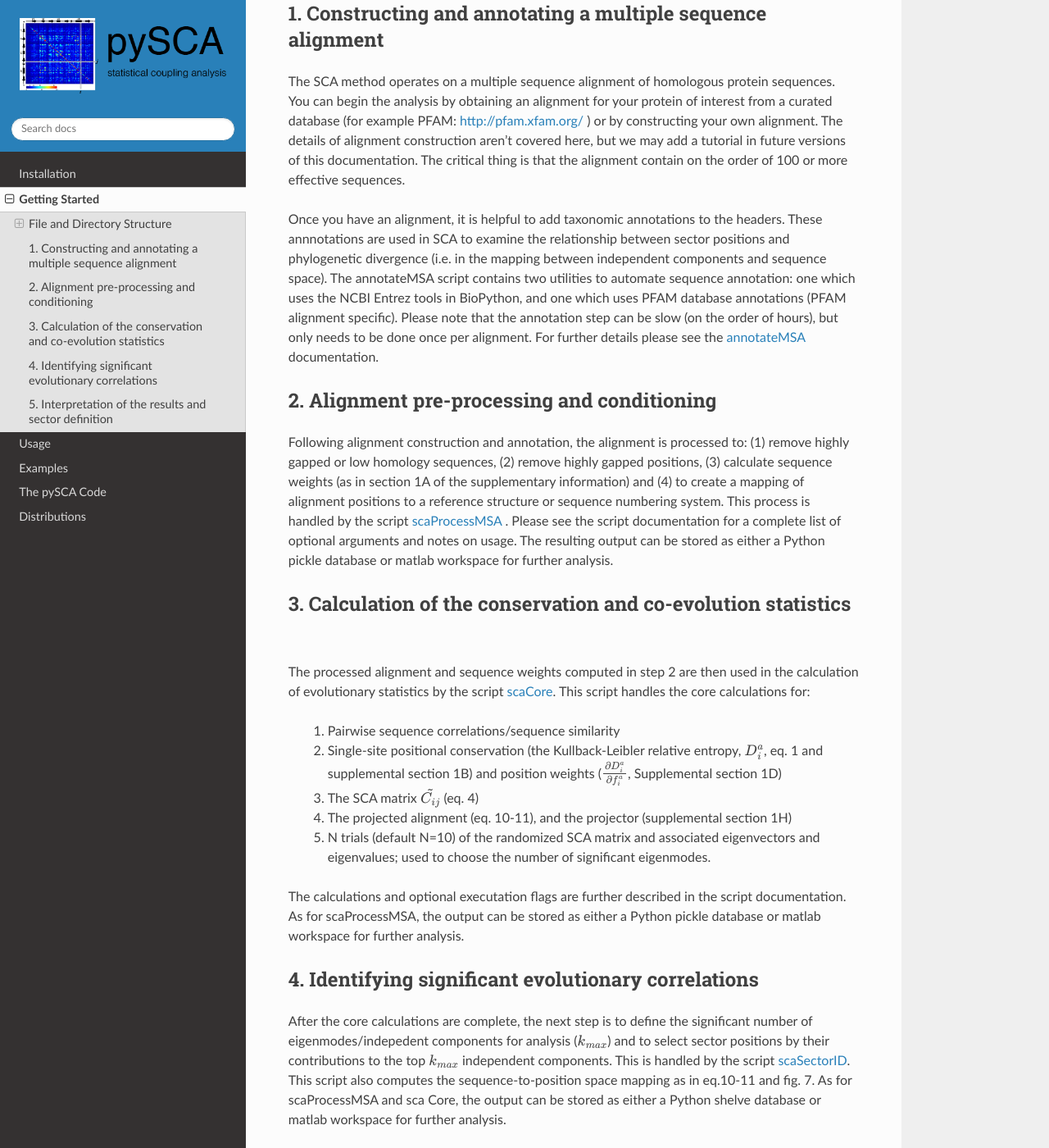
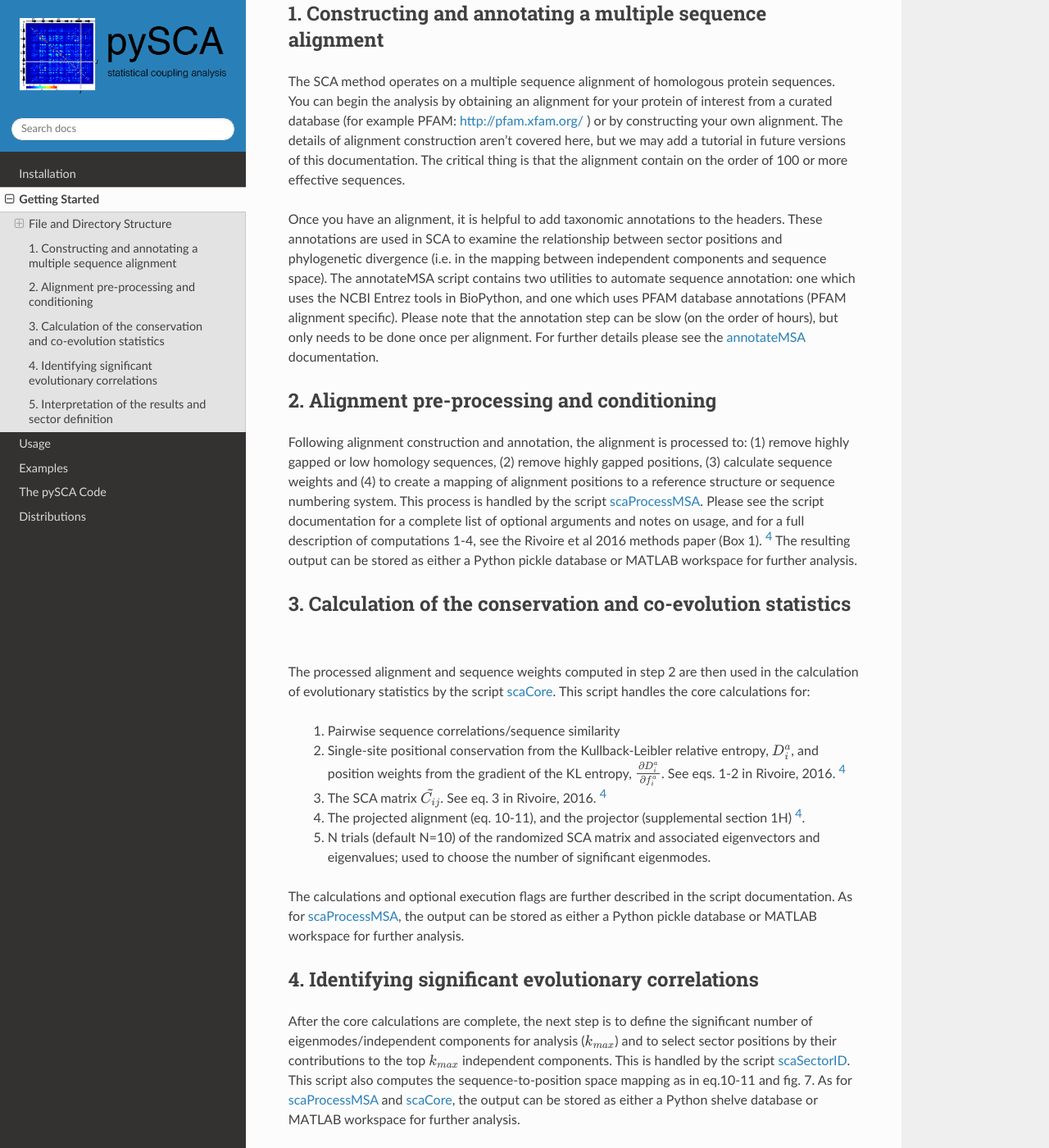
Before and after one commit to ranganathanlab/pySCA, a Sphinx documentation site: the page built from docs/source/get_started.rst, in a window 1280 px wide and 1400 px high, scrolled down 2452 px. Shown: the whole window at 82% size. Built offline with Sphinx 7.4.7 and the Read the Docs theme 2.0.0, drawn with Linux system fonts in a browser that asks for light colours; some of the changed text lies outside the part shown.

Commit message:
Documentation updates:
1. Fix typos and outdated ipython references.
2. Correct broken links caused by switching to 'prettified' url paths.
3. Update 'getting started' page with references to the 2016 paper.
4. Explicitly give the 2016 paper on the 'please cite' part on the
   landing page.

```diff
--- a/docs/source/get_started.rst
+++ b/docs/source/get_started.rst
@@ -18,8 +18,8 @@
 analyzed using a shell script (for an example, see `runAllNBCalcs.sh`).
 Following execution of the scripts, the pickle database can be loaded in an
 Jupyter notebook for visualizing the results and interpreting the data.
-Alternatively, the output of the analysis scripts can be saved as a Matlab
-workspace, and results plotted/analyzed in Matlab. Below we describe the five
+Alternatively, the output of the analysis scripts can be saved as a MATLAB
+workspace, and results plotted/analyzed in MATLAB. Below we describe the five
 main analysis steps in more detail.
 
 
@@ -41,7 +41,7 @@
   in a newly installed pySCA distribution. Running the scripts below will
   output a processed alignment (\*.fasta or \*.an file) and pickle database
   (\*.db file) to Outputs/. Similarly, if you choose to output results to a
-  Matlab workspace, the resulting \*.mat file will write to this directory.
+  MATLAB workspace, the resulting \*.mat file will write to this directory.
 figs/
   Contains a few figures that are loaded into the tutorials for illustration
   purposes.
@@ -99,7 +99,7 @@
   The script that defines positions that show a statistically significant
   correlation.
 scaTools.py
-  Contains the pySCA library... the functions that implement all of the SCA
+  Contains the pySCA library - the functions that implement all of the SCA
   calculations.
 
 
@@ -115,97 +115,92 @@
 contain on the order of 100 or more effective sequences.
 
 Once you have an alignment, it is helpful to add taxonomic annotations to the
-headers. These annnotations are used in SCA to examine the relationship between
+headers. These annotations are used in SCA to examine the relationship between
 sector positions and phylogenetic divergence (i.e. in the mapping between
 independent components and sequence space). The annotateMSA script contains
 two utilities to automate sequence annotation: one which uses the NCBI Entrez
 tools in BioPython, and one which uses PFAM database annotations (PFAM
 alignment specific). Please note that the annotation step can be slow (on the
 order of hours), but only needs to be done once per alignment. For further
-details please see the `annotateMSA`_ documentation.
-
-.. _annotateMSA: annotateMSA.html
+details please see the :doc:`/annotateMSA` documentation.
 
 2. Alignment pre-processing and conditioning
 ============================================
 
 Following alignment construction and annotation, the alignment is processed to:
 (1) remove highly gapped or low homology sequences, (2) remove highly gapped
-positions, (3) calculate sequence weights (as in section 1A of the
-supplementary information) and (4) to create a mapping of alignment positions
-to a reference structure or sequence numbering system. This process is handled
-by the script scaProcessMSA_ . Please see the script documentation for a
-complete list of optional arguments and notes on usage.  The resulting output
-can be stored as either a Python pickle database or matlab workspace for
-further analysis.
-
-.. _scaProcessMSA: scaProcessMSA.html
-
+positions, (3) calculate sequence weights and (4) to create a mapping of
+alignment positions to a reference structure or sequence numbering system. This
+process is handled by the script :doc:`/scaProcessMSA`. Please see the script
+documentation for a complete list of optional arguments and notes on usage, and
+for a full description of computations 1-4, see the Rivoire et al 2016 methods
+paper (Box 1). [#Rivoire2016]_ The resulting output can be stored as either a
+Python pickle database or MATLAB workspace for further analysis.
 
 3. Calculation of the conservation and co-evolution statistics
 ==============================================================
 
 The processed alignment and sequence weights computed in step 2 are then used
-in the calculation of evolutionary statistics by the script scaCore_. This
-script handles the core calculations for:
+in the calculation of evolutionary statistics by the script :doc:`scaCore`.
+This script handles the core calculations for:
 
     1. Pairwise sequence correlations/sequence similarity
-    2. Single-site positional conservation (the Kullback-Leibler relative
-       entropy, :math:`D_i^a`, eq. 1 and supplemental section 1B) and position
-       weights (:math:`\frac{\partial{D_i^a}}{\partial{f_i^a}}`, Supplemental
-       section 1D)
-    3. The SCA matrix :math:`\tilde{C_{ij}}` (eq. 4)
+    2. Single-site positional conservation from the Kullback-Leibler relative
+       entropy, :math:`D_i^a`, and position weights from the gradient of the KL
+       entropy, :math:`\frac{\partial{D_i^a}}{\partial{f_i^a}}`. See eqs. 1-2
+       in Rivoire, 2016. [#Rivoire2016]_
+    3. The SCA matrix :math:`\tilde{C_{ij}}`. See eq. 3 in Rivoire, 2016.
+       [#Rivoire2016]_
     4. The projected alignment (eq. 10-11), and the projector (supplemental
-       section 1H)
+       section 1H) [#Rivoire2016]_.
     5. N trials (default N=10) of the randomized SCA matrix and associated
        eigenvectors and eigenvalues; used to choose the number of significant
        eigenmodes.
 
-The calculations and optional executation flags are further described in the
-script documentation. As for scaProcessMSA, the output can be stored as either
-a Python pickle database or matlab workspace for further analysis.
-
-.. _scaCore: scaCore.html
+The calculations and optional execution flags are further described in the
+script documentation. As for :doc:`scaProcessMSA`, the output can be stored as
+either a Python pickle database or MATLAB workspace for further analysis.
 
 4. Identifying significant evolutionary correlations
 ====================================================
 
 After the core calculations are complete, the next step is to define the
-significant number of eigenmodes/indepedent components for analysis
+significant number of eigenmodes/independent components for analysis
 (:math:`k_{max}`) and to select sector positions by their contributions to the
 top :math:`k_{max}` independent components. This is handled by the script
-scaSectorID_. This script also computes the sequence-to-position space mapping
-as in eq.10-11 and fig. 7. As for scaProcessMSA and sca Core, the output can be
-stored as either a Python shelve database or matlab workspace for further
-analysis.
-
-.. _scaSectorID: scaSectorID.html
+:doc:`scaSectorID`. This script also computes the sequence-to-position space
+mapping as in eq.10-11 and fig. 7. As for :doc:`scaProcessMSA` and
+:doc:`scaCore`, the output can be stored as either a Python shelve database or
+MATLAB workspace for further analysis.
 
 5. Interpretation of the results and sector definition
 ======================================================
 
 Execution of annotateMSA, scaProcessMSA, scaCore, and scaSectorID completes
 the calculation of SCA terms and results in a single pickle database (\*.db
-file, and optionally, a matlab workspace) containing the collected results. The
+file, and optionally, a MATLAB workspace) containing the collected results. The
 final step is to interpret these calculations and evaluate the
 (non-)independence of the amino acid positions associated with each independent
 component (as in Fig. 4).
 
-The tutorials_ are designed to provide examples of this process, and to
-illustrate different aspects of SCA usage (please see the individual tutorial
-headers for more information).
-
-.. _tutorials: tutorials.html
+The :doc:`tutorials <usage>` are designed to provide examples of this process,
+and to illustrate different aspects of SCA usage (please see the individual
+tutorial headers for more information).
 
 
 **Further Reading/References:**
 
-1. Halabi N, Rivoire O, Leibler S, and Ranganathan R. "Protein sectors:
-   evolutionary unis of three-dimensional structure." *Cell.* 2009 v.138 p.774
+.. [#Halabi2009] Halabi N, Rivoire O, Leibler S, and Ranganathan R. "Protein
+   sectors: evolutionary unis of three-dimensional structure." *Cell.* 2009
+   v.138 p.774
 
-2. Smock RG, Rivoire O, Russ WP, Swain JF, Leibler S, Ranganathan R, Gierasch
-   LM. "An interdomain sector mediating allostery in Hsp70 molecular
-   chaperones." *MSB.* 2010 v.6 p.414
+.. [#Smock2010] Smock RG, Rivoire O, Russ WP, Swain JF, Leibler S, Ranganathan
+   R, Gierasch LM. "An interdomain sector mediating allostery in Hsp70
+   molecular chaperones." *MSB.* 2010 v.6 p.414
 
-3. Reynolds KA, Russ WP, Socolich M, Ranganathan R. "Evolution-based design of
-   proteins." *Methods Enzymol.* 2013 v.523 p.213
+.. [#Reynolds2013] Reynolds KA, Russ WP, Socolich M, Ranganathan R.
+   "Evolution-based design of proteins." *Methods Enzymol.* 2013 v.523 p.213
+
+.. [#Rivoire2016] Rivoire, O., Reynolds, K. A., and Ranganathan, R.
+   Evolution-Based Functional Decomposition of Proteins. *PLOS Computational
+   Biology* 12, e1004817 (2016).
--- a/docs/source/index.rst
+++ b/docs/source/index.rst
@@ -21,8 +21,10 @@
 the basic physical principles underlying protein structure, function, and
 evolution.
 
-**Please Cite:** *Olivier Rivoire, Kimberly Reynolds, and Rama Ranganathan.
-"Evolution-Based Functional Decomposition of Proteins".*
+**Please Cite:**
+
+  Rivoire, O., Reynolds, K. A., and Ranganathan, R.  Evolution-Based Functional
+  Decomposition of Proteins. *PLOS Computational Biology* 12, e1004817 (2016).
 
 I. Installing and Using pySCA
 ==============================
--- a/docs/source/usage.rst
+++ b/docs/source/usage.rst
@@ -16,16 +16,16 @@
 directory:
 
   1.  A pickle database (\*.db file) that contains the results of the
-      calculations (these are then read in and analyzed in the ipython
+      calculations (these are then read in and analyzed in the IPython
       notebooks - \*.ipynb)
   2.  A \*.log file that provides some information about the analysis
   3.  A processed alignment (\*.fasta file) resulting from the
       scaProcessMSA script.
 
-Following this step, you can begin the tutorial as an interactive ipython
+Following this step, you can begin the tutorial as an interactive Jupyter
 notebook from the command line as follows::
 
-  ipython notebook SCA_G.ipynb
+  jupyter notebook SCA_G.ipynb
 
 This should open the notebook in a browser window, where you can run the code,
 and examine the SCA results.
```
Also changed, not shown: other parts of docs/source/get_started.rst (+4 -4 lines), docs/source/install.rst (+14 -14 lines).
